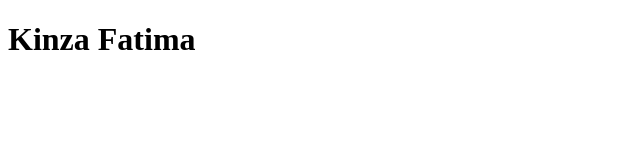
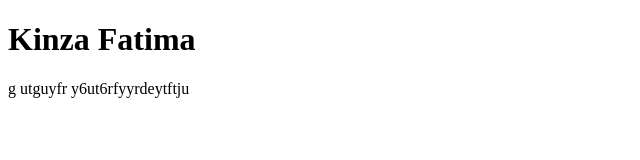
Before and after one commit to Kinza-Fatima123/indexes, a plain HTML site: page index.html in a window 1280 px wide. Shown: the whole page, without its empty margins (0-640 px from the left). Drawn offline with Linux system fonts and the light colour scheme.

Commit message:
seconjd commit

```diff
--- a/index.html
+++ b/index.html
@@ -8,6 +8,7 @@
 </head>
 <body>
     <h1>Kinza Fatima</h1>
+    <p>g utguyfr y6ut6rfyyrdeytftju </p>
 
 </body>
 </html>
```
